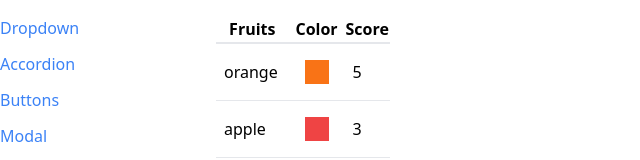
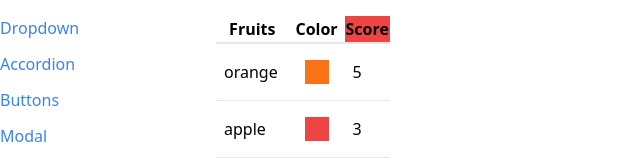
Before and after one commit to Pfirewire/react-udemy-comps, a React (Create React App) app: page /table in a window 1280 px wide. Shown: the top 160 px of the page, without its empty margins (0-640 px from the left). Built offline with nearby package versions, Linux system fonts and the light colour scheme.

Commit message:
Customizing Header Cells

```diff
--- a/src/components/Table.js
+++ b/src/components/Table.js
@@ -2,6 +2,9 @@
 
 function Table({ data, config, keyFn }) {
     const renderedHeaders = config.map((column) => {
+        if(column.header) {
+            return column.header();
+        }
         return(
             <th key={column.label}>{column.label}</th>
         );
--- a/src/pages/TablePage.js
+++ b/src/pages/TablePage.js
@@ -20,6 +20,7 @@
         {
             label: 'Score',
             render: (fruit) => fruit.score,
+            header: () => <th className='bg-red-500'>Score</th>
         },
     ];
 
```
